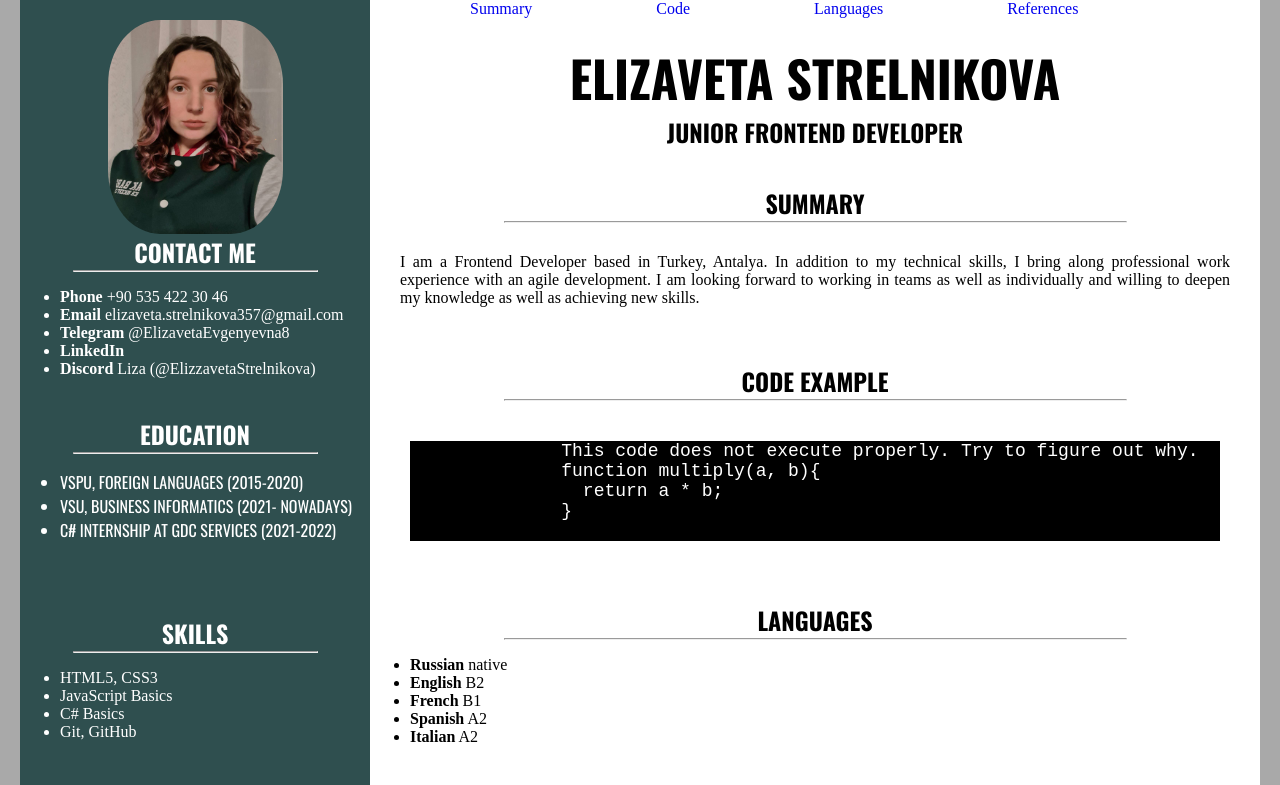
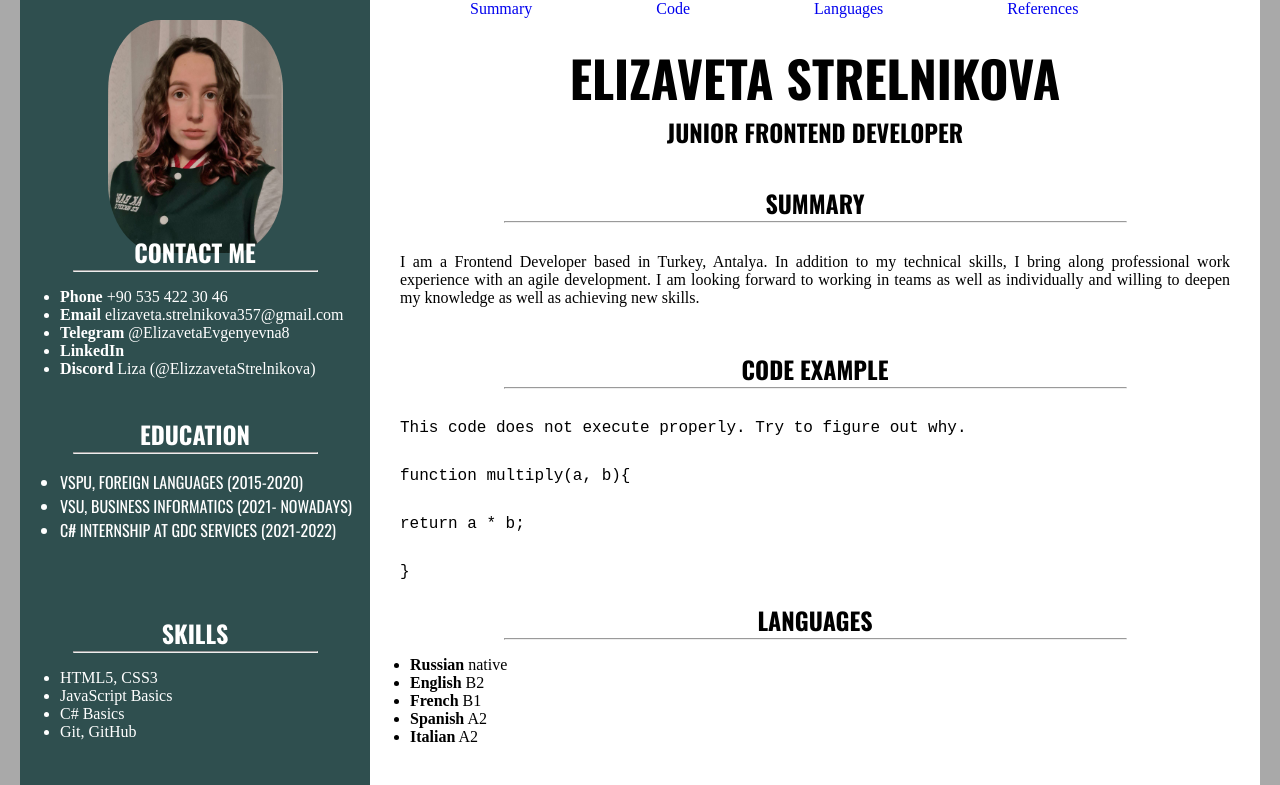
Before and after one commit to ElizzavetaStrelnikova/rsschool-cv, a plain HTML site: page index.html in a window 1280 px wide. Shown: the top 785 px of the page. Drawn offline with Linux system fonts and the light colour scheme; a web font is replaced by a local one.

Commit message:
fix: add div to navigation and photo sections and remove pre tag in code tag

```diff
--- a/index.html
+++ b/index.html
@@ -11,7 +11,7 @@
 <body>
   <aside class="aside">
       <section class="section" id="photo">
-        <img id='myphoto' src="/rsschool-cv/assets/img/photo_2022-12-12_22-35-07.jpg" alt="photo">
+        <div> <img id='myphoto' src="/rsschool-cv/assets/img/photo_2022-12-12_22-35-07.jpg" alt="photo"></div>
       </section>
       <section class="section" id="contacts">
         <h2 class=".section-title aside-title" >Contact me</h2>
@@ -47,6 +47,7 @@
   <div class="main-container">
     <header class = "header">
       <section class="section" id="navigation">
+        <div>
           <nav>
             <ul id="navagation-list">
               <li class="nav-list"><a href="#summary">Summary</a></li>
@@ -55,6 +56,7 @@
               <li class="nav-list"><a href="#references">References</a></li>
             </ul>
           </nav>
+        </div>
       </section>
         <section class="section" id="profile">
           <h1 class=".section-title header-title">Elizaveta Strelnikova</h1>
@@ -70,13 +72,11 @@
         <section class="section" id="code">
           <h2 class=".section-title main-title">Code Example</h2>
           <hr>
-          <code>
-            <pre>
-              This code does not execute properly. Try to figure out why.
-              function multiply(a, b){
-                return a * b;
-              }
-            </pre>
+          <code id="code-example">
+              <p>This code does not execute properly. Try to figure out why.</p>
+              <p>function multiply(a, b){</p>
+                <p>return a * b;</p>
+                <p>}</p>
           </code>
         </section>
         <section class="section" id="languages">
--- a/style.css
+++ b/style.css
@@ -147,6 +147,7 @@ li {
   display: inline-block;
   height:10px;
   padding:0px 60px;
+  color: black;
 }
 #navagation-list {
   margin:0 auto;
```
Lines whose indentation alone changed are shown as unchanged.
